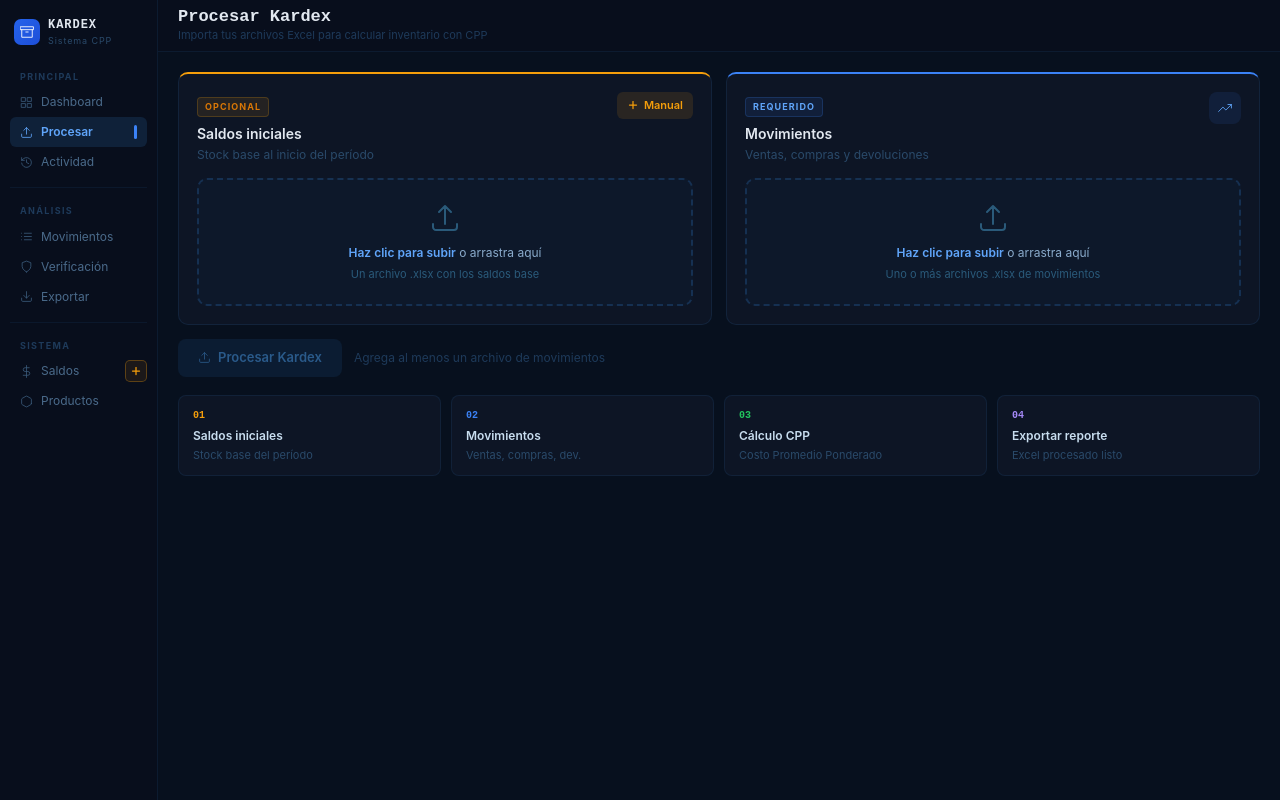
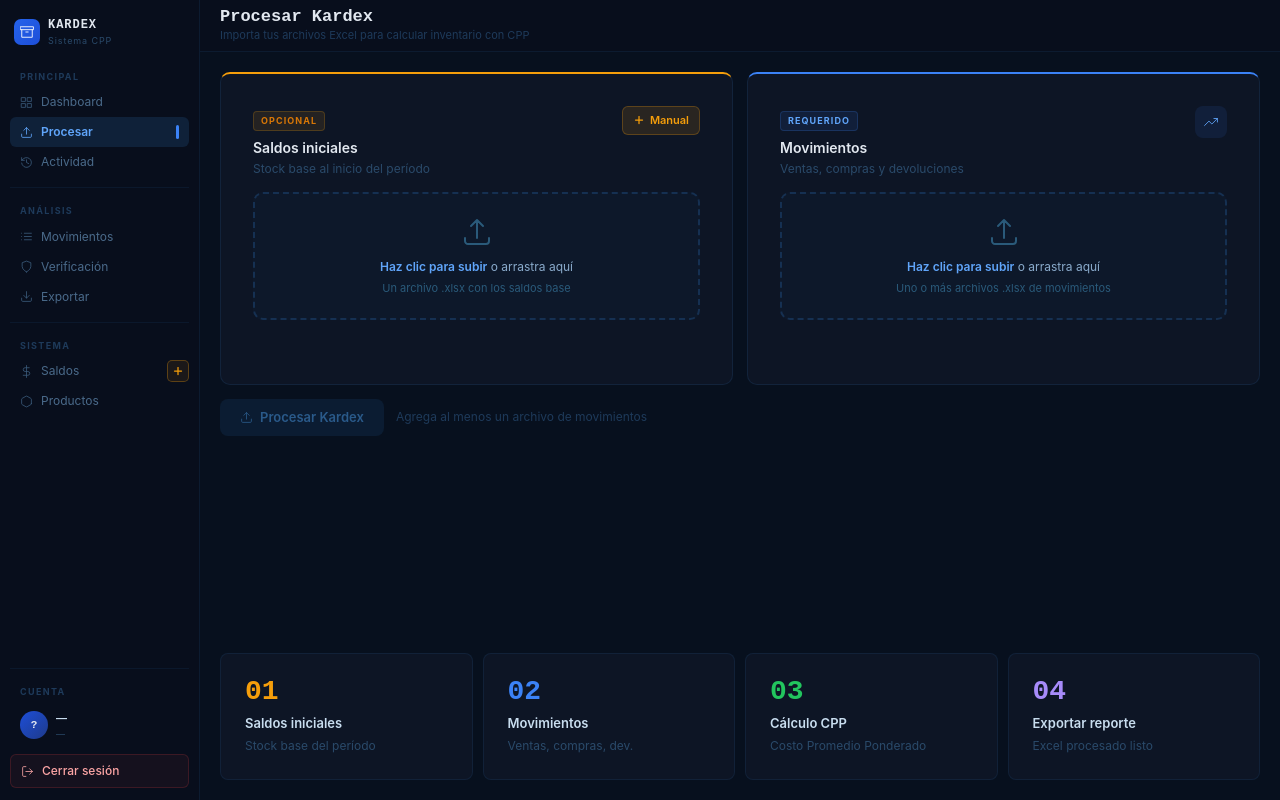
Before and after one commit to Isaac-9026/Kardex-System, a React (Vite) app in the folder frontend/: page / in a window 1280 px wide. Built offline with nearby package versions, Linux system fonts and the light colour scheme.

Commit message:
feat(sidebar): agregar bloque de cuenta y botón de cerrar sesión

```diff
--- a/frontend/src/App.tsx
+++ b/frontend/src/App.tsx
@@ -3,15 +3,18 @@ import Home from './pages/Home'
 import Kardex from './pages/Kardex'
 import Historial from './pages/Historial'
 import SaldosIniciales from './pages/SaldosIniciales'
+import { AuthProvider } from './context/AuthContex' // ajusta la ruta según tu proyecto
 
 function App() {
   return (
-    <Routes>
-      <Route path="/"                          element={<Home />} />
-      <Route path="/kardex/:procesamiento_id"  element={<Kardex />} />
-      <Route path="/historial"                 element={<Historial />} />
-      <Route path="/saldos"                    element={<SaldosIniciales />} />
-    </Routes>
+    <AuthProvider>
+      <Routes>
+        <Route path="/" element={<Home />} />
+        <Route path="/kardex/:procesamiento_id" element={<Kardex />} />
+        <Route path="/historial" element={<Historial />} />
+        <Route path="/saldos" element={<SaldosIniciales />} />
+      </Routes>
+    </AuthProvider>
   )
 }
 
--- /dev/null
+++ b/frontend/src/context/AuthContex.tsx
@@ -0,0 +1,57 @@
+import { createContext, useContext, useEffect, useState } from 'react'
+import type { ReactNode } from 'react'
+import { authService } from '../services/auth.service'
+import { tokenStorage } from '../services/api'
+import type { Usuario, LoginPayload } from '../types'
+
+interface AuthContextType {
+  user:    Usuario | null
+  loading: boolean
+  login:   (payload: LoginPayload) => Promise<void>
+  logout:  () => void
+}
+
+const AuthContext = createContext<AuthContextType | undefined>(undefined)
+
+export function AuthProvider({ children }: { children: ReactNode }) {
+  const [user, setUser]       = useState<Usuario | null>(null)
+  const [loading, setLoading] = useState(true)
+
+  useEffect(() => {
+    const token = tokenStorage.get()
+    if (!token) {
+      setLoading(false)
+      return
+    }
+
+    authService.getMe()
+      .then(setUser)
+      .catch(() => tokenStorage.clear())
+      .finally(() => setLoading(false))
+  }, [])
+
+  async function login(payload: LoginPayload) {
+    const { access_token } = await authService.login(payload)
+    tokenStorage.set(access_token)
+    const me = await authService.getMe()
+    setUser(me)
+  }
+
+  function logout() {
+    tokenStorage.clear()
+    setUser(null)
+    window.location.href = '/login'
+  }
+
+  return (
+    <AuthContext.Provider value={{ user, loading, login, logout }}>
+      {children}
+    </AuthContext.Provider>
+  )
+}
+
+export function useAuth() {
+  const ctx = useContext(AuthContext)
+  if (!ctx) throw new Error('useAuth debe usarse dentro de <AuthProvider>')
+  return ctx
+}
--- a/frontend/src/pages/Home.tsx
+++ b/frontend/src/pages/Home.tsx
@@ -3,6 +3,8 @@ import { useNavigate, useLocation } from 'react-router-dom'
 import FileUploader       from '../components/FileUploader'
 import ModalSaldoInicial  from '../components/ModalSaldoInicial'
 import { useKardex }      from '../hooks/useKardex'
+import { useAuth }        from '../context/AuthContex'
+import type { Usuario }   from '../types'
 
 /* ═══════════════════════════ Icons ═══════════════════════════ */
 const IconBox = () => (
@@ -23,11 +25,6 @@ const IconUpload = () => (
 const IconHistory = () => (
   <svg width="13" height="13" viewBox="0 0 24 24" fill="none" stroke="currentColor" strokeWidth="1.5" strokeLinecap="round" strokeLinejoin="round">
     <path d="M3 3v5h5"/><path d="M3.05 13A9 9 0 1 0 6 5.3L3 8"/><path d="M12 7v5l4 2"/>
-  </svg>
-)
-const IconFile = () => (
-  <svg width="14" height="14" viewBox="0 0 24 24" fill="none" stroke="currentColor" strokeWidth="1.5" strokeLinecap="round" strokeLinejoin="round">
-    <path d="M14 2H6a2 2 0 0 0-2 2v16a2 2 0 0 0 2 2h12a2 2 0 0 0 2-2V8z"/><polyline points="14 2 14 8 20 8"/>
   </svg>
 )
 const IconTrend = () => (
@@ -73,14 +70,33 @@ const IconPlus = () => (
     <line x1="12" y1="5" x2="12" y2="19"/><line x1="5" y1="12" x2="19" y2="12"/>
   </svg>
 )
+const IconLogout = () => (
+  <svg width="13" height="13" viewBox="0 0 24 24" fill="none" stroke="currentColor" strokeWidth="1.5" strokeLinecap="round" strokeLinejoin="round">
+    <path d="M9 21H5a2 2 0 0 1-2-2V5a2 2 0 0 1 2-2h4"/><polyline points="16 17 21 12 16 7"/><line x1="21" y1="12" x2="9" y2="12"/>
+  </svg>
+)
+
+/* ═══════════════════════════ Helpers ═══════════════════════════ */
+const getInitials = (user: Usuario | null): string => {
+  if (!user) return '?'
+  const fuente = user.nombre_completo || user.username
+  return fuente
+    .trim()
+    .split(/\s+/)
+    .slice(0, 2)
+    .map(p => p[0]?.toUpperCase() ?? '')
+    .join('') || '?'
+}
 
 /* ═══════════════════════════ Sidebar ═══════════════════════════ */
-const SIDEBAR_W = 158
+const SIDEBAR_W = 200
 
-const Sidebar = ({ onNavigate, currentPath, onAgregarSaldo }: {
+const Sidebar = ({ onNavigate, currentPath, onAgregarSaldo, user, onLogout }: {
   onNavigate:      (p: string) => void
   currentPath:     string
   onAgregarSaldo:  () => void
+  user:            Usuario | null
+  onLogout:        () => void
 }) => {
   const navItem = (label: string, icon: React.ReactNode, path: string, active: boolean) => (
     <button
@@ -141,7 +157,7 @@ const Sidebar = ({ onNavigate, currentPath, onAgregarSaldo }: {
       {/* Saldos — item + botón "+" en la misma fila */}
       <div style={{ display: 'flex', alignItems: 'center', gap: 2 }}>
         <div style={{ flex: 1 }}>
-          {navItem('Saldos', <IconSaldos />, '/saldos', currentPath === '/saldosiniciales')}
+          {navItem('Saldos', <IconSaldos />, '/saldos', currentPath === '/saldos')}
         </div>
         <button
           type="button"
@@ -165,6 +181,66 @@ const Sidebar = ({ onNavigate, currentPath, onAgregarSaldo }: {
       </div>
 
       {navItem('Productos', <IconProducts />, '/', false)}
+
+      {/* ═══ Bloque CUENTA — empujado al fondo ═══ */}
+      <div style={{ flex: 1 }} />
+
+      <div style={{ height: 1, background: 'rgba(56,139,221,0.08)', margin: '10px 0' }} />
+
+      <div style={{ fontSize: 9, fontWeight: 700, letterSpacing: '.15em', color: '#1e3a5a', textTransform: 'uppercase' as const, padding: '6px 10px 4px' }}>Cuenta</div>
+
+      {/* Avatar + nombre + rol */}
+      <div style={{
+        display: 'flex', alignItems: 'center', gap: 8,
+        padding: '8px 10px', marginBottom: 6,
+      }}>
+        <div style={{
+          width: 28, height: 28, borderRadius: '50%',
+          background: 'linear-gradient(135deg,#1d4ed8,#1e3a8a)',
+          display: 'flex', alignItems: 'center', justifyContent: 'center',
+          color: '#e2e8f0',
+          fontFamily: "'IBM Plex Mono', monospace",
+          fontSize: 11, fontWeight: 700,
+          flexShrink: 0,
+        }}>
+          {getInitials(user)}
+        </div>
+        <div style={{ flex: 1, minWidth: 0 }}>
+          <div style={{
+            fontSize: 11, fontWeight: 600, color: '#c8ddef',
+            whiteSpace: 'nowrap', overflow: 'hidden', textOverflow: 'ellipsis',
+          }}>
+            {user?.nombre_completo || user?.username || '—'}
+          </div>
+          <div style={{
+            fontSize: 9, color: '#2a4a6a',
+            textTransform: 'uppercase' as const, letterSpacing: '.1em',
+          }}>
+            {user?.rol || '—'}
+          </div>
+        </div>
+      </div>
+
+      {/* Botón Cerrar sesión */}
+      <button
+        type="button"
+        onClick={onLogout}
+        style={{
+          width: '100%', display: 'flex', alignItems: 'center', gap: 8,
+          padding: '7px 10px', borderRadius: 6,
+          background: 'rgba(239,68,68,0.06)',
+          border: '1px solid rgba(239,68,68,0.18)',
+          color: '#fca5a5',
+          fontSize: 12, fontWeight: 500,
+          cursor: 'pointer', fontFamily: 'inherit',
+          textAlign: 'left' as const,
+        }}
+        onMouseEnter={e => { e.currentTarget.style.background = 'rgba(239,68,68,0.14)' }}
+        onMouseLeave={e => { e.currentTarget.style.background = 'rgba(239,68,68,0.06)' }}
+      >
+        <IconLogout />
+        Cerrar sesión
+      </button>
     </aside>
   )
 }
@@ -173,12 +249,19 @@ const Sidebar = ({ onNavigate, currentPath, onAgregarSaldo }: {
 export default function Home() {
   const navigate = useNavigate()
   const location = useLocation()
+  const { user, logout } = useAuth()
   const { subirArchivos, uploading, error } = useKardex()
 
   const [archivosMovimientos, setArchivosMovimientos] = useState<File[]>([])
   const [archivoSaldos,       setArchivoSaldos]       = useState<File[]>([])
   const [modalSaldoOpen,      setModalSaldoOpen]      = useState(false)
   const [ultimoSaldoGuardado, setUltimoSaldoGuardado] = useState<string | null>(null)
+
+  const handleLogout = () => {
+    if (window.confirm('¿Cerrar sesión?')) {
+      logout()
+    }
+  }
 
   const handleProcesar = async () => {
     if (archivosMovimientos.length === 0) return
@@ -193,16 +276,18 @@ export default function Home() {
     border: `1px solid rgba(56,139,221,0.12)`,
     borderTop: `2px solid ${topColor}`,
     borderRadius: 10,
-    padding: '18px',
+    padding: '32px',
   })
 
   return (
-    <div style={{ minHeight: '100vh', display: 'flex', background: '#07101e', fontFamily: "'Inter', sans-serif", color: '#c8ddef' }}>
+    <div style={{ height: '100vh', display: 'flex', background: '#07101e', fontFamily: "'Inter', sans-serif", color: '#c8ddef' }}>
 
       <Sidebar
         onNavigate={navigate}
         currentPath={location.pathname}
         onAgregarSaldo={() => setModalSaldoOpen(true)}
+        user={user}
+        onLogout={handleLogout}
       />
 
       {/* Modal saldo inicial */}
@@ -226,7 +311,7 @@ export default function Home() {
         </header>
 
         {/* Content */}
-        <div style={{ flex: 1, padding: '20px', overflowY: 'auto', display: 'flex', flexDirection: 'column', gap: 14 }}>
+        <div style={{ flex: 1, minHeight: 0, padding: '20px', overflowY: 'auto', display: 'flex', flexDirection: 'column', gap: 14 }}>
 
           {/* Toast saldo guardado */}
           {ultimoSaldoGuardado && (
@@ -266,13 +351,13 @@ export default function Home() {
                   onClick={() => setModalSaldoOpen(true)}
                   style={{
                     display: 'inline-flex', alignItems: 'center', gap: 5,
-                    padding: '5px 10px', borderRadius: 6, border: 'none',
+                    padding: '5px 10px', borderRadius: 6,
                     background: 'rgba(245,158,11,0.12)',
-                    border2: '1px solid rgba(245,158,11,0.25)',
+                    border: '1px solid rgba(245,158,11,0.25)',
                     color: '#f59e0b',
                     fontSize: 11, fontWeight: 600,
                     cursor: 'pointer', fontFamily: 'inherit',
-                  } as React.CSSProperties}
+                  }}
                   onMouseEnter={e => { e.currentTarget.style.background = 'rgba(245,158,11,0.22)' }}
                   onMouseLeave={e => { e.currentTarget.style.background = 'rgba(245,158,11,0.12)' }}
                   title="Agregar saldo inicial manualmente"
@@ -280,7 +365,9 @@ export default function Home() {
                   <IconPlus /> Manual
                 </button>
               </div>
-              <FileUploader label="" multiple={false} files={archivoSaldos} onChange={setArchivoSaldos} disabled={uploading} description="Un archivo .xlsx con los saldos base" />
+              <div style={{ minHeight: 160 }}>
+                <FileUploader label="" multiple={false} files={archivoSaldos} onChange={setArchivoSaldos} disabled={uploading} description="Un archivo .xlsx con los saldos base" />
+              </div>
             </div>
 
             {/* ── Movimientos ── */}
@@ -297,7 +384,9 @@ export default function Home() {
                   <IconTrend />
                 </div>
               </div>
-              <FileUploader label="" multiple={true} files={archivosMovimientos} onChange={setArchivosMovimientos} disabled={uploading} description="Uno o más archivos .xlsx de movimientos" />
+              <div style={{ minHeight: 160 }}>
+                <FileUploader label="" multiple={true} files={archivosMovimientos} onChange={setArchivosMovimientos} disabled={uploading} description="Uno o más archivos .xlsx de movimientos" />
+              </div>
             </div>
           </div>
 
@@ -332,17 +421,17 @@ export default function Home() {
           </div>
 
           {/* Steps */}
-          <div style={{ display: 'grid', gridTemplateColumns: 'repeat(4, 1fr)', gap: 10, marginTop: 4 }}>
+          <div style={{ display: 'grid', gridTemplateColumns: 'repeat(4, 1fr)', gap: 10, marginTop: 'auto' }}>
             {[
               { n: '01', label: 'Saldos iniciales', sub: 'Stock base del período',      color: '#f59e0b' },
               { n: '02', label: 'Movimientos',       sub: 'Ventas, compras, dev.',       color: '#3b82f6' },
               { n: '03', label: 'Cálculo CPP',       sub: 'Costo Promedio Ponderado',    color: '#22c55e' },
               { n: '04', label: 'Exportar reporte',  sub: 'Excel procesado listo',       color: '#a78bfa' },
             ].map(s => (
-              <div key={s.n} style={{ background: '#0d1525', border: '1px solid rgba(56,139,221,0.1)', borderRadius: 8, padding: '12px 14px' }}>
-                <div style={{ fontFamily: "'IBM Plex Mono', monospace", fontSize: 10, fontWeight: 700, color: s.color, marginBottom: 4 }}>{s.n}</div>
-                <div style={{ fontSize: 12, fontWeight: 600, color: '#c8ddef' }}>{s.label}</div>
-                <div style={{ fontSize: 11, color: '#2a4a6a', marginTop: 2 }}>{s.sub}</div>
+              <div key={s.n} style={{ background: '#0d1525', border: '1px solid rgba(56,139,221,0.1)', borderRadius: 8, padding: '24px' }}>
+                <div style={{ fontFamily: "'IBM Plex Mono', monospace", fontSize: 28, fontWeight: 700, color: s.color, marginBottom: 8, lineHeight: 1 }}>{s.n}</div>
+                <div style={{ fontSize: 13, fontWeight: 600, color: '#c8ddef' }}>{s.label}</div>
+                <div style={{ fontSize: 12, color: '#2a4a6a', marginTop: 4 }}>{s.sub}</div>
               </div>
             ))}
           </div>
--- /dev/null
+++ b/frontend/src/types/auth.ts
@@ -0,0 +1,18 @@
+export interface Usuario {
+  id: number
+  username: string
+  nombre_completo: string | null
+  rol: string
+  activo: boolean
+  ultimo_login: string | null
+}
+
+export interface LoginPayload {
+  username: string
+  password: string
+}
+
+export interface TokenResponse {
+  access_token: string
+  token_type: string
+}
```
Also changed, not shown: frontend/src/services/api.ts (+26 -0 lines), frontend/src/services/auth.service.ts (added, +14 -0 lines), frontend/src/types/index.ts (+19 -0 lines), 1 other file (tests, documents, lock files or other folders).
